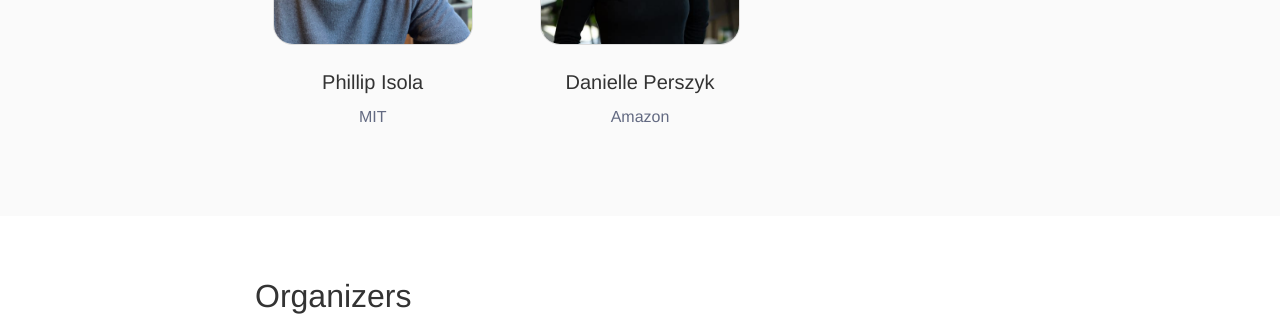
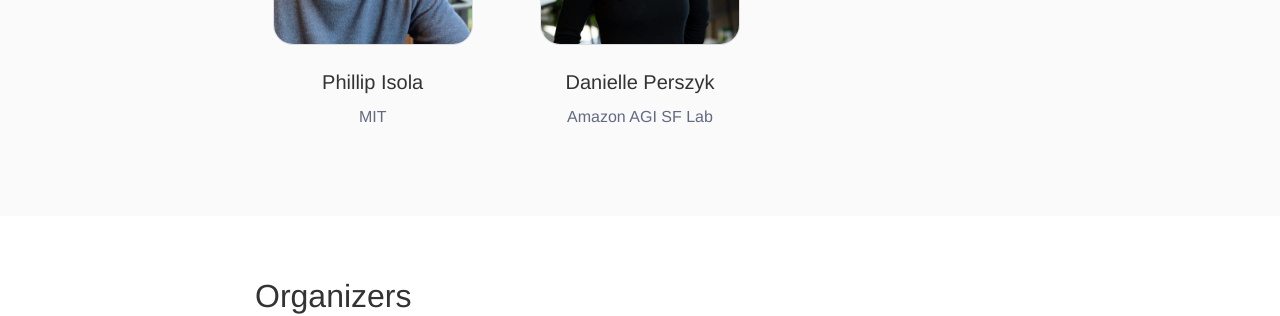
Before and after one commit to representational-alignment/representational-alignment.github.io, a Jekyll site: the page built from 2026/index.md, in a window 1280 px wide and 900 px high, scrolled down 5388 px. Shown: the part 152-468 px from the top of the window. Built offline with Jekyll 4.4.1, drawn with Linux system fonts in a browser that asks for light colours; some of the changed text lies outside the part shown.

Commit message:
updated danielle and sid affiliation

```diff
--- a/2026/index.md
+++ b/2026/index.md
@@ -60,7 +60,7 @@
     website: https://web.mit.edu/phillipi/
     image: profile_isola.jpeg
   - name: Danielle Perszyk
-    affiliation: Amazon
+    affiliation: Amazon AGI SF Lab
     website: https://scholar.google.com/citations?user=jLcGAcQAAAAJ
     image: profile_perszyk.jpg
 
@@ -94,7 +94,7 @@
     website: https://ilia10000.github.io/
     image: ilia.jpeg
   - name: Siddharth Suresh
-    affiliation: University of Wisconsin-Madison and Amazon AGI SF Labs
+    affiliation: University of Wisconsin-Madison and Amazon AGI SF Lab
     website: https://www.sidsuresh.com/
     image: sid.jpg
 
```
